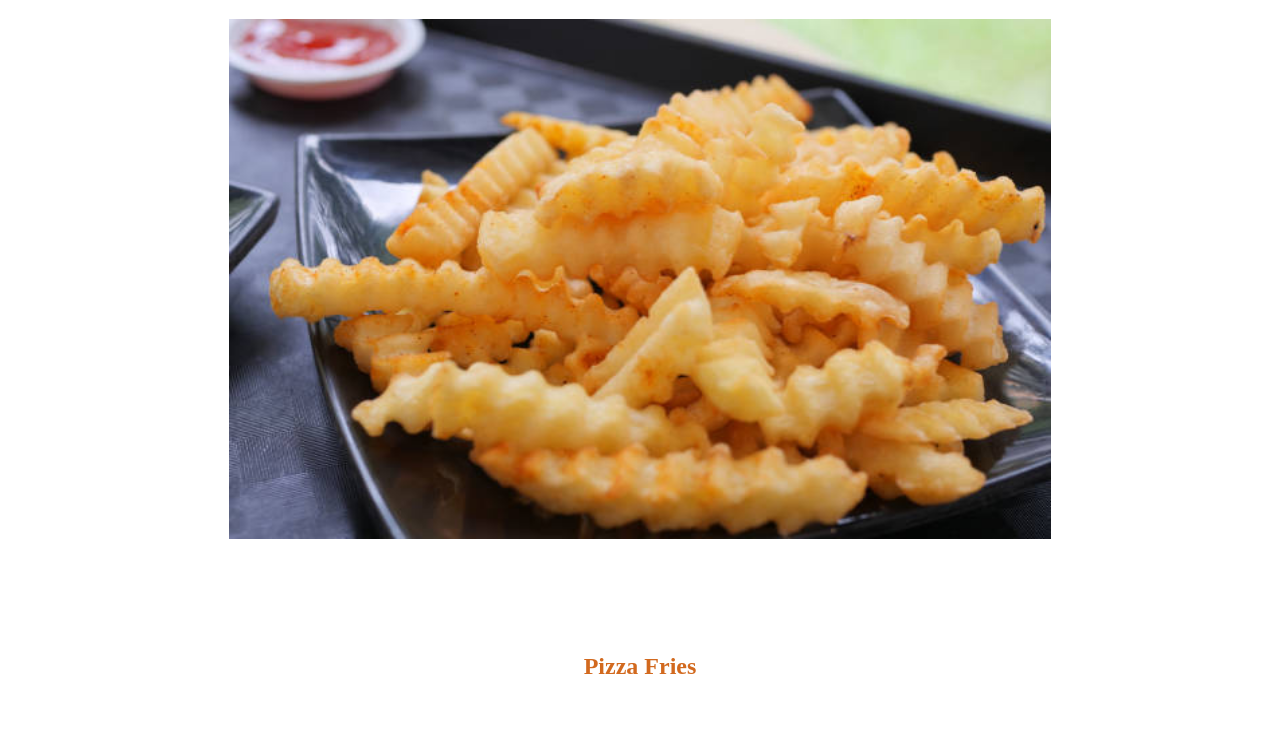
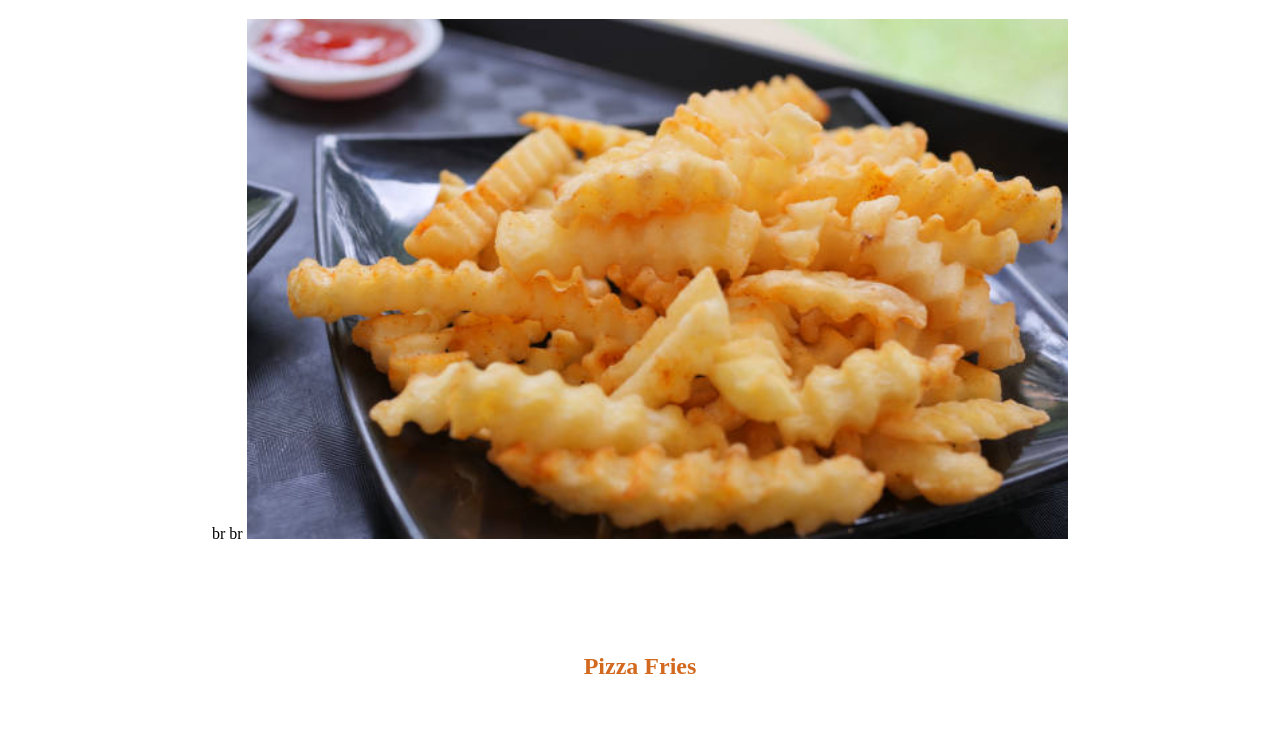
Before and after one commit to MuhammadFazeelRaza/F, a plain HTML site: page Fries.html in a window 1280 px wide. Shown: the part 61-794 px from the top of the page. Drawn offline with Linux system fonts and the light colour scheme.

Commit message:
Update Fries.html

```diff
--- a/Fries.html
+++ b/Fries.html
@@ -7,6 +7,9 @@
 </head>
 <body>
    <center> <h1 style=" background-color: blue;color: chartreuse;"> Fries </h1>
+       br
+       br
+
 <img src="IMG/Main Fries.jpg" alt="Main Fries" width="65%" height="520px">
 <br>
 <br>
```
